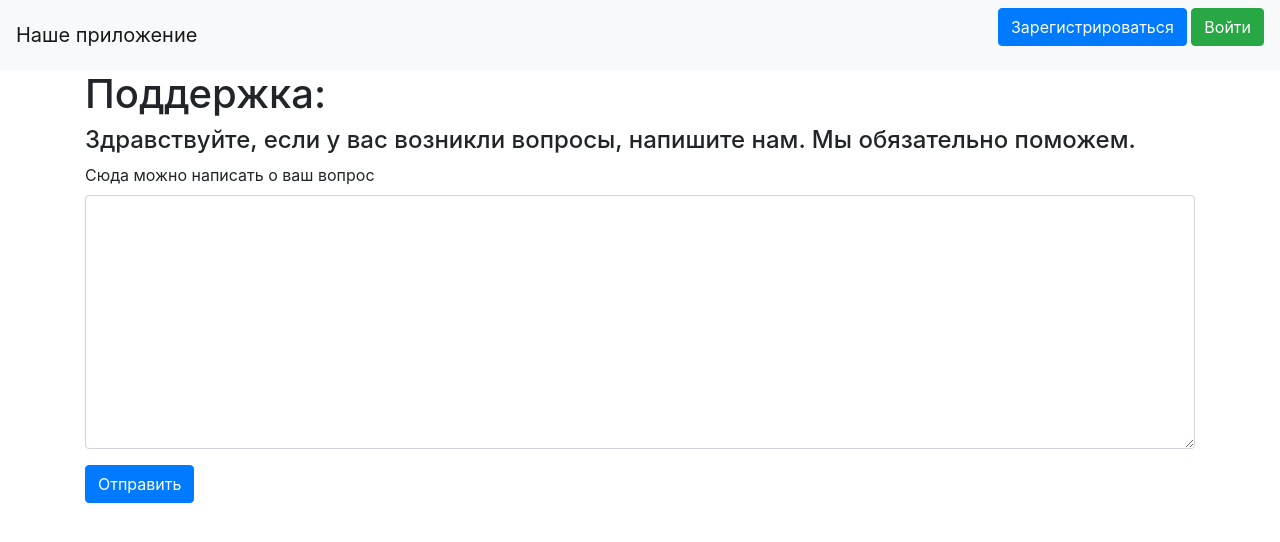
After one commit to darb0ga/website, a Flask app: page /usersupport in a window 1280 px wide. The commit adds this page. Shown: the top 542 px of the page. Run offline with Flask 2, Linux system fonts and the light colour scheme; some libraries are stand-ins or nearby versions.

Commit message:
users support

```diff
--- a/main.py
+++ b/main.py
@@ -146,6 +146,11 @@ def feedback():
     return render_template('feedback.html')
 
 
+@app.route('/usersupport')
+def usersupport():
+    return render_template('userssupport.html')
+
+
 @app.route('/subjects')
 def subject():
     return render_template('subjects.html')
--- a/templates/index2.html
+++ b/templates/index2.html
@@ -131,7 +131,7 @@
                 <h5>Сервис</h5>
                 <ul class="list-unstyled text-small">
                     <li class="mb-1"><a class="link-secondary text-decoration-none" href="about_us">Контакты</a></li>
-                    <li class="mb-1"><a class="link-secondary text-decoration-none" href="#">Поддержка пользователей</a>
+                    <li class="mb-1"><a class="link-secondary text-decoration-none" href="usersupport">Поддержка пользователей</a>
                     </li>
                     <li class="mb-1"><a class="link-secondary text-decoration-none" href="#">Решение проблем</a></li>
                     <li class="mb-1"><a class="link-secondary text-decoration-none" href="feedback">Отзывы</a></li>
--- /dev/null
+++ b/templates/userssupport.html
@@ -0,0 +1,15 @@
+{% extends "base.html" %}
+{% block content %}
+<head>
+    <meta charset="utf-8">
+    <h1>Поддержка:</h1>
+</head>
+<body>
+<h4>Здравствуйте, если у вас возникли вопросы, напишите нам. Мы обязательно поможем.</h4>
+<div class="mb-3">
+  <label for="exampleFormControlTextarea1" class="form-label">Сюда можно написать о ваш вопрос</label>
+  <textarea class="form-control" id="exampleFormControlTextarea1" rows="10"></textarea>
+</div>
+<a class="btn btn-primary" href="/" role="button">Отправить</a>
+</body>
+{% endblock %}
```
